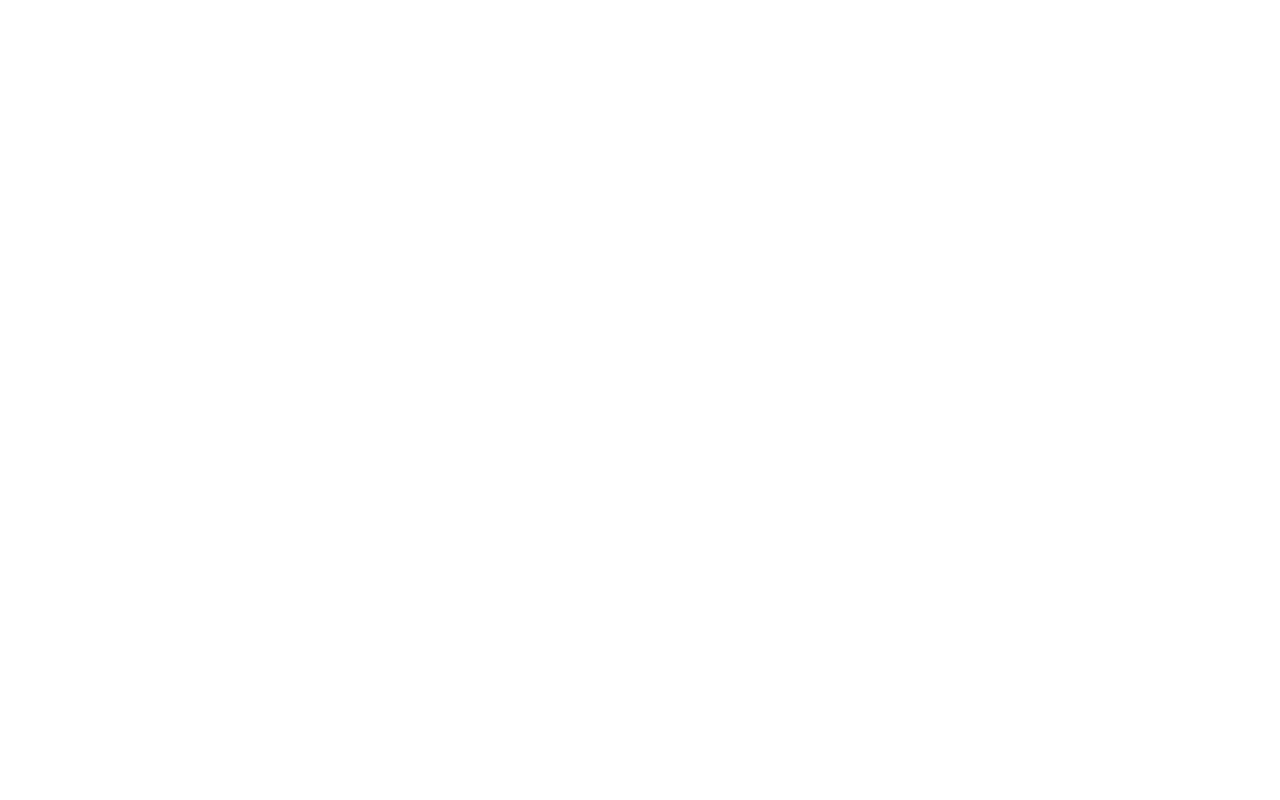
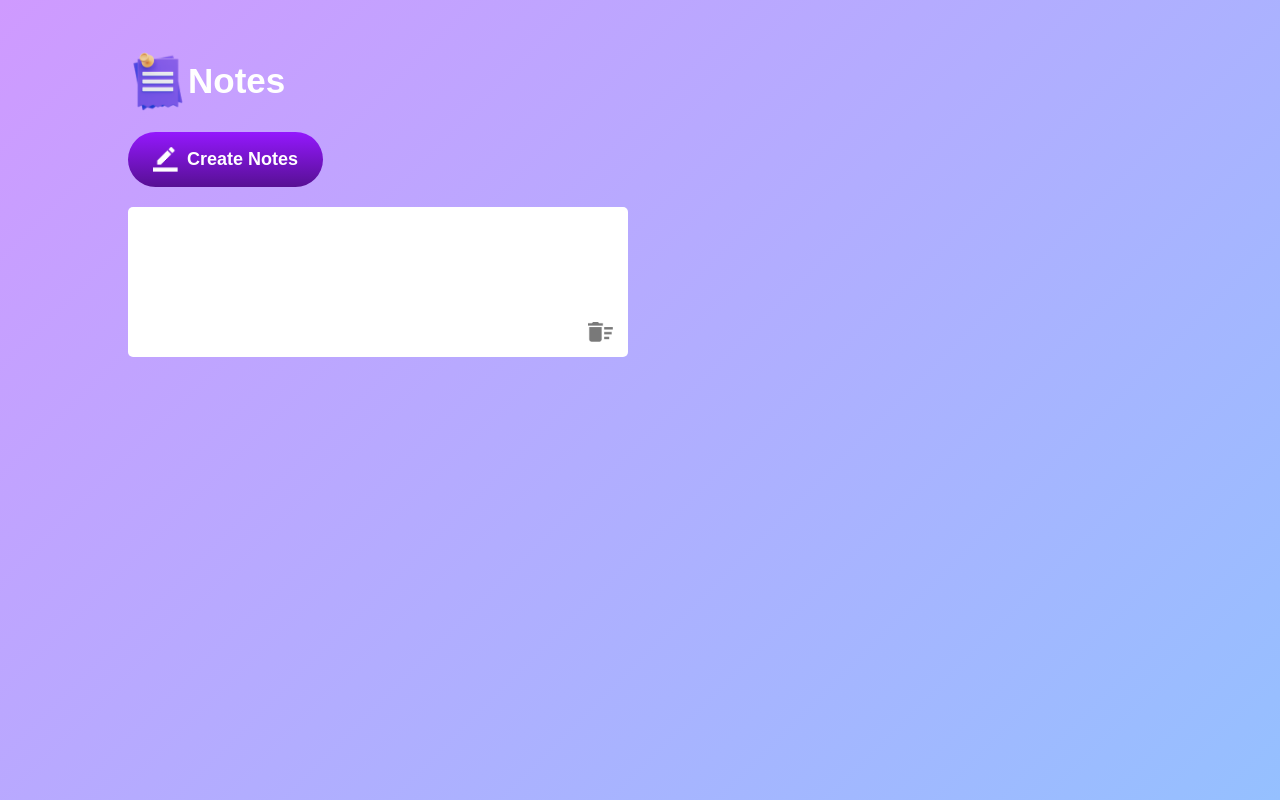
Before and after one commit to dinna21/NotesApplication, a plain HTML site: page index.html in a window 1280 px wide. Drawn offline with Linux system fonts and the light colour scheme.

Commit message:
Adding all html and css codes for my application Let's add js code for this and more user atractive this

```diff
--- a/index.html
+++ b/index.html
@@ -8,5 +8,14 @@
 </head>
 <body>
     <script src="script.js"></script>
+    <div class="container">
+        <h1><img src="images/notes.png" alt="">Notes</h1>
+        <button> <img src="images/edit.png" alt="">Create Notes</button>
+        <div class="notes-container">
+            <p class="input-box" contenteditable="true">
+                <img src="images/delete.png" alt="">
+            </p>
+        </div>
+    </div>
 </body>
 </html>
--- a/style.css
+++ b/style.css
@@ -4,3 +4,59 @@
     font-family:'Poppins',sans-serif;
     box-sizing: border-box;
 }
+.container{
+    width: 100%;
+    min-height: 100vh;
+    background: linear-gradient(135deg,#cf9aff,#95c0ff);
+    color: #fff;
+    padding-top: 4%;
+    padding-left: 10%;
+}
+.container h1{
+    display: flex;
+    align-items: center;
+    font-size: 35px;
+    font-weight: 600;
+}
+.container h1 img{
+    width: 60px;
+}
+.container button{
+    margin-top: 1.3rem;
+    display: flex;
+    flex-direction: row;
+    row-gap: 8 rem;
+    align-items: center;
+    font-size: 35px;
+    font-weight: 600;
+    background: linear-gradient(#9418fd,#571094);
+    border: 0;
+    outline: 0;
+    color: white;
+    border-radius: 40px;
+    padding: 15px 25px;
+    cursor: pointer;
+    font-size: 18px;
+}
+.container button img{
+    width: 25px;
+    margin-right: 9px;
+}
+.input-box{
+    position: relative;
+    width: 100%;
+    max-width: 500px;
+    min-height: 150px;
+    background: white;
+    color: #333;
+    padding: 20px;
+    margin: 20px 0;
+    outline: none;
+    border-radius: 5px;
+}
+.input-box img{
+    width: 25px;
+    position: absolute;
+    bottom: 15px;
+    right: 15px;
+}
```
